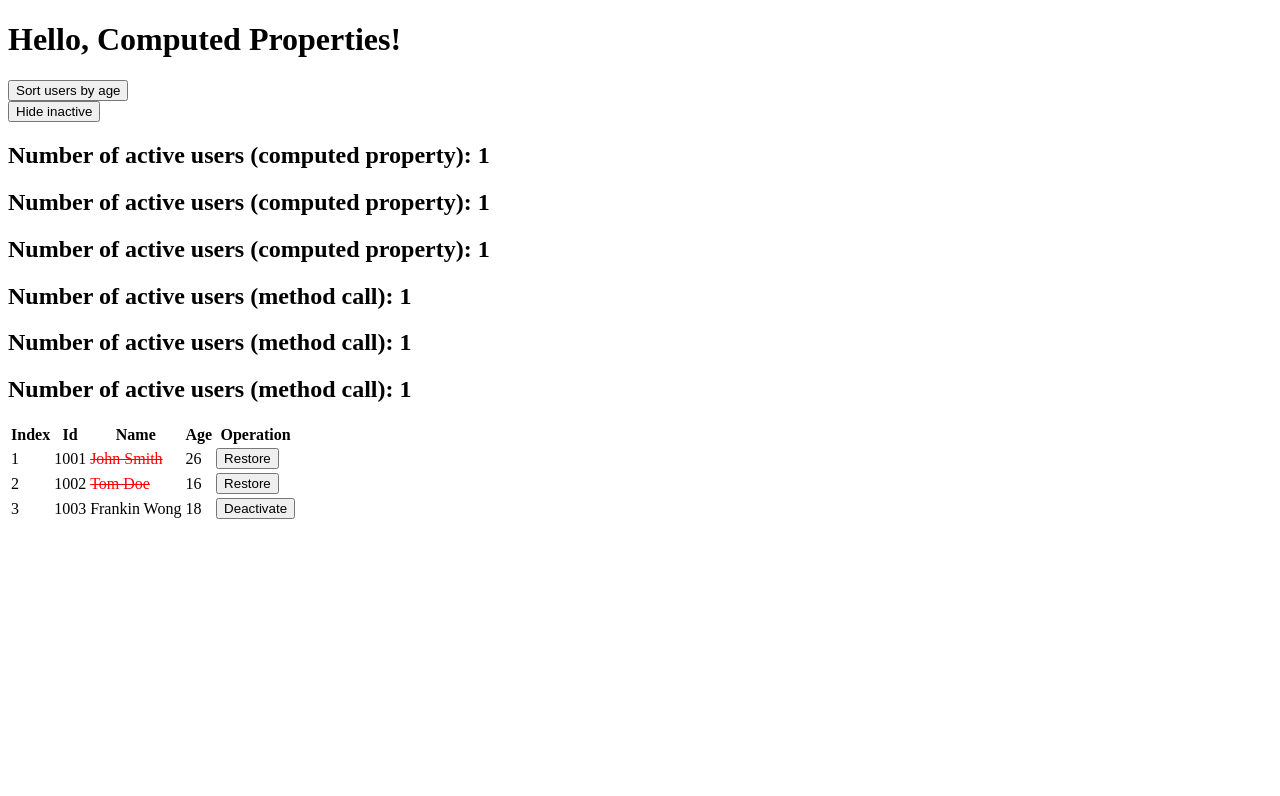
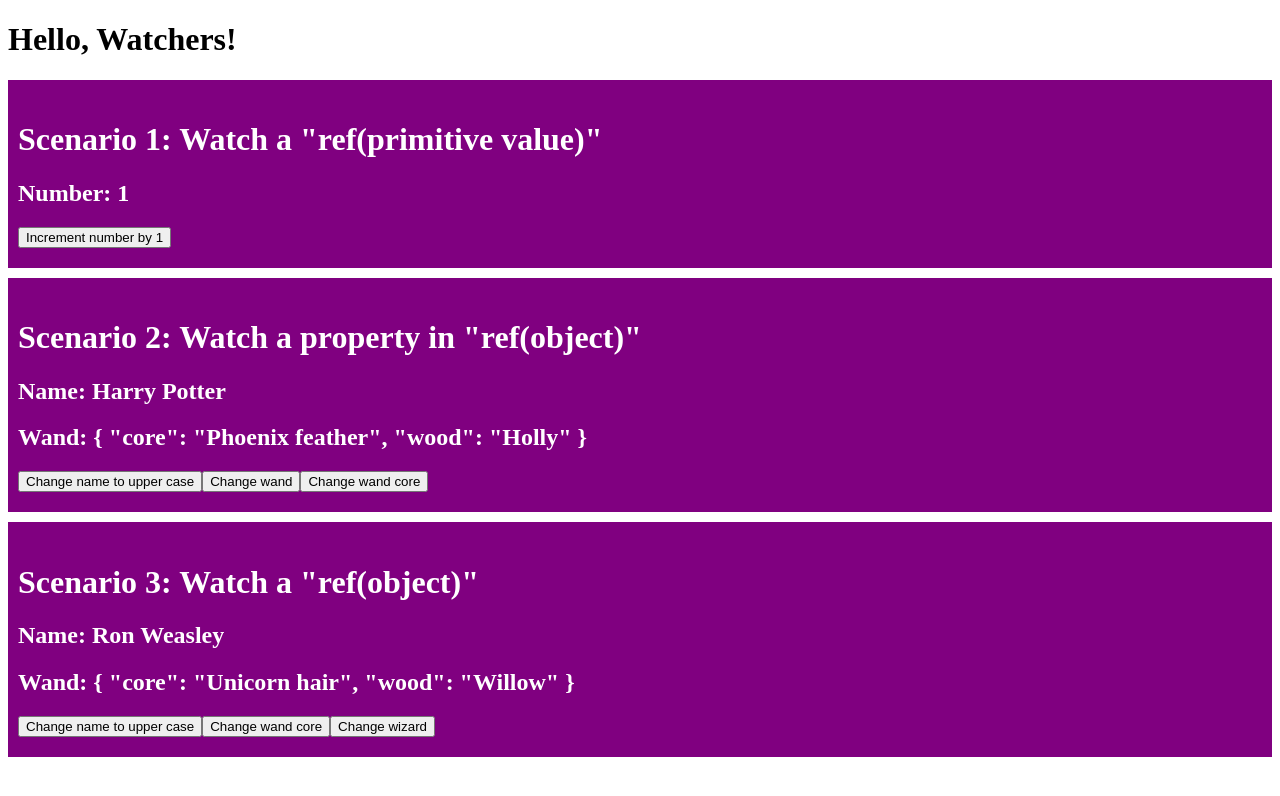
Before and after one commit to DaltoP/learn-vue-3, a Vue app: page / in a window 1280 px wide. Shown: the top 796 px of the page. Built offline with nearby package versions, Linux system fonts and the light colour scheme.

Commit message:
Watchers

```diff
--- a/src/App.vue
+++ b/src/App.vue
@@ -1,85 +1,153 @@
 <template>
   <h1>{{ message }}</h1>
-  <button @click="sortUsersByAge">Sort users by age</button>
-  <br />
-  <button @click="hideInactive = !hideInactive">{{ toggleButtonName }}</button>
 
-  <h2>Number of active users (computed property): {{ numberOfActiveUsers }}</h2>
-  <h2>Number of active users (computed property): {{ numberOfActiveUsers }}</h2>
-  <h2>Number of active users (computed property): {{ numberOfActiveUsers }}</h2>
+  <div class="card">
+    <h1>Scenario 1: Watch a "ref(primitive value)"</h1>
+    <h2>Number: {{ number }}</h2>
+    <button @click="number++">Increment number by 1</button>
+  </div>
 
-  <h2>
-    Number of active users (method call): {{ computeNumberOfActiveUsers() }}
-  </h2>
-  <h2>
-    Number of active users (method call): {{ computeNumberOfActiveUsers() }}
-  </h2>
-  <h2>
-    Number of active users (method call): {{ computeNumberOfActiveUsers() }}
-  </h2>
-  <table>
-    <tr>
-      <th>Index</th>
-      <th>Id</th>
-      <th>Name</th>
-      <th>Age</th>
-      <th>Operation</th>
-    </tr>
-    <tr v-for="(user, index) in filteredUsers" :key="user.id">
-      <td>{{ index + 1 }}</td>
-      <td>{{ user.id }}</td>
-      <td :class="{ inactive: !user.isActive }">
-        {{ user.name }}
-      </td>
-      <td>{{ user.age }}</td>
-      <td>
-        <button @click="user.isActive = !user.isActive">
-          {{ user.isActive ? 'Deactivate' : 'Restore' }}
-        </button>
-      </td>
-    </tr>
-  </table>
+  <div class="card">
+    <h1>Scenario 2: Watch a property in "ref(object)"</h1>
+    <h2>Name: {{ wizard1.name }}</h2>
+    <h2>Wand: {{ wizard1.wand }}</h2>
+    <button @click="wizard1.name = wizard1.name.toUpperCase()">
+      Change name to upper case
+    </button>
+    <button @click="changeWizard1Wand">Change wand</button>
+    <button @click="wizard1.wand.core = 'Unicorn hair'">
+      Change wand core
+    </button>
+  </div>
+
+  <div class="card">
+    <h1>Scenario 3: Watch a "ref(object)"</h1>
+    <h2>Name: {{ wizard2.name }}</h2>
+    <h2>Wand: {{ wizard2.wand }}</h2>
+    <button @click="wizard2.name = wizard2.name.toUpperCase()">
+      Change name to upper case
+    </button>
+    <button @click="wizard2.wand.core = 'Phoenix feather'">
+      Change wand core
+    </button>
+    <button @click="changeWizard">Change wizard</button>
+  </div>
 </template>
 
 <script setup>
-import { computed, ref } from 'vue'
+import { ref, watch } from 'vue'
 
-let message = ref('Hello, Computed Properties!')
+let message = ref('Hello, Watchers!')
 
-const users = ref([
-  { id: 1001, name: 'John Smith', age: 26, isActive: false },
-  { id: 1002, name: 'Tom Doe', age: 16, isActive: false },
-  { id: 1003, name: 'Frankin Wong', age: 18, isActive: true }
-])
+// Scenario 1: Watch a ref(primitive value), this is a common scenario.
+let number = ref(1)
 
-let hideInactive = ref(false)
+const stopWatch = watch(number, (newValue, oldValue) => {
+  // A callback function, called when number is changed.
+  console.log(
+    'Watch a ref(primitive value): number changes',
+    newValue,
+    oldValue
+  )
+  if (newValue >= 5) {
+    stopWatch()
+  }
+})
 
-function sortUsersByAge() {
-  users.value.sort((a, b) => a.age - b.age)
+// Scenario 2: Watch a property in a ref(object)
+let wizard1 = ref({
+  id: 1001,
+  name: 'Harry Potter',
+  house: 'Gryffindor',
+  age: 17,
+  wand: {
+    core: 'Phoenix feather',
+    wood: 'Holly'
+  }
+})
+
+function changeWizard1Wand() {
+  wizard1.value.wand = {
+    core: 'Dragon heartstring',
+    wood: 'Vine'
+  }
 }
 
-let toggleButtonName = computed(() =>
-  hideInactive.value ? 'Show all' : 'Hide inactive'
+watch(
+  () => wizard1.value.name,
+  (newValue, oldValue) => {
+    console.log(
+      'Watch a property in a ref(object): wizard1 name changes',
+      newValue,
+      oldValue
+    )
+  }
 )
 
-let numberOfActiveUsers = computed(() => {
-  console.log('computed property')
-  return users.value.filter((user) => user.isActive).length
+watch(
+  () => wizard1.value.wand,
+  (newValue, oldValue) => {
+    console.log(
+      'Watch a property in a ref(object): wizard1 wand changes',
+      newValue,
+      oldValue
+    )
+  },
+  { deep: true }
+)
+
+// Scenario 3: Watch a ref(object)
+let wizard2 = ref({
+  id: 1003,
+  name: 'Ron Weasley',
+  house: 'Gryffindor',
+  age: 17,
+  wand: {
+    core: 'Unicorn hair',
+    wood: 'Willow'
+  }
 })
 
-let computeNumberOfActiveUsers = () => {
-  console.log('method call')
-  return users.value.filter((user) => user.isActive).length
+function changeWizard() {
+  wizard2.value = {
+    id: 1002,
+    name: 'Hermione Granger',
+    house: 'Gryffindor',
+    age: 17,
+    wand: {
+      core: 'Dragon heartstring',
+      wood: 'Vine'
+    }
+  }
 }
 
-let filteredUsers = computed(() =>
-  hideInactive.value ? users.value.filter((user) => user.isActive) : users.value
+watch(
+  wizard2,
+  (newValue, oldValue) => {
+    console.log('Watch a ref(object): wizard2 changes', newValue, oldValue)
+  },
+  { deep: true }
+)
+
+// Scenario 4: Watch an array of ref(primitive value), a property of a ref(object), and a ref(object)
+watch(
+  [number, () => wizard1.value.name, wizard2],
+  (newValue, oldValue) => {
+    console.log(
+      'Watch an array of ref(primitive value), a property of a ref(object), and a ref(object)'
+    )
+  },
+  {
+    deep: true
+  }
 )
 </script>
 
 <style scoped>
-.inactive {
-  color: red;
-  text-decoration: line-through;
+.card {
+  background-color: purple;
+  color: white;
+  padding: 20px 10px;
+  margin-bottom: 10px;
 }
 </style>
```
